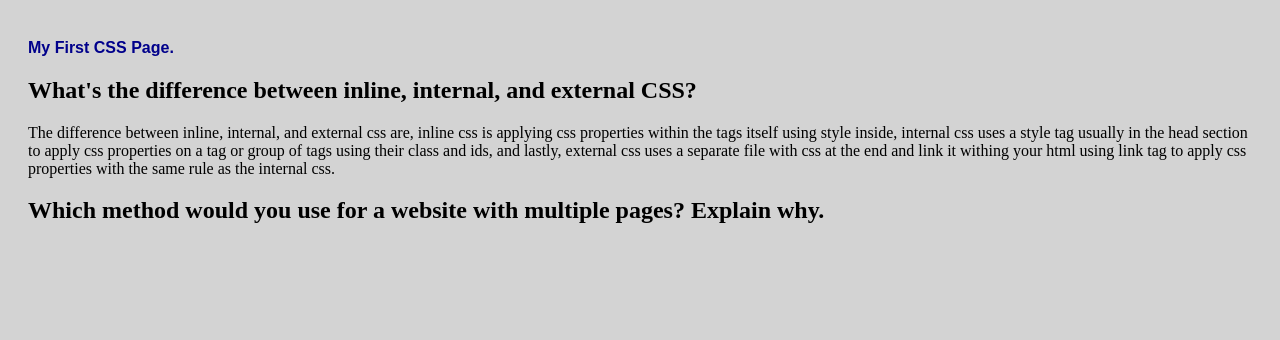
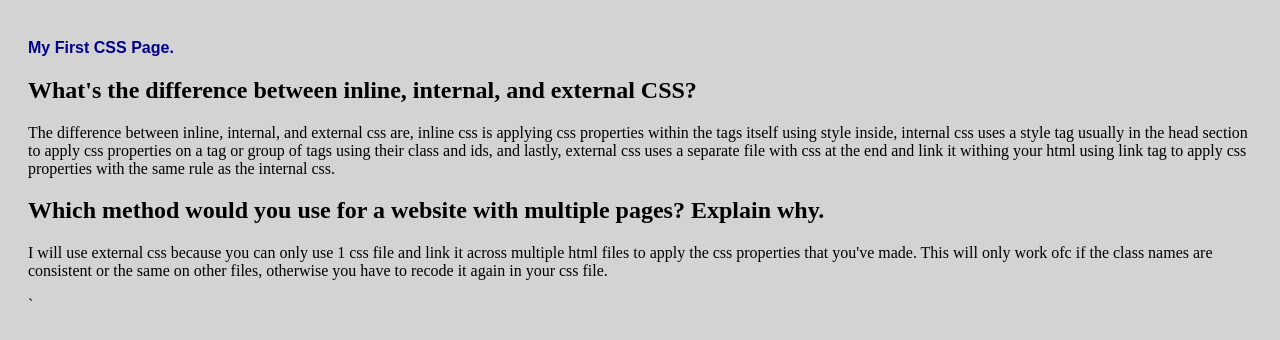
Before and after one commit to andreibasilio-developer/WebTech, a plain HTML site: page css-laboratory/lab1.html in a window 1280 px wide. Drawn offline with Linux system fonts and the light colour scheme.

Commit message:
Added a sentenc explaining which css method will I use if I have multiple websites.

```diff
--- a/css-laboratory/lab1.html
+++ b/css-laboratory/lab1.html
@@ -16,6 +16,6 @@
     <h2>What's the difference between inline, internal, and external CSS?</h2>
     <p>The difference between inline, internal, and external css are, inline css is applying css properties within the tags itself using style inside, internal css uses a style tag usually in the head section to apply css properties on a tag or group of tags using their class and ids, and lastly, external css uses a separate file with css at the end and link it withing your html using link tag to apply css properties with the same rule as the internal css.</p>
     <h2>Which method would you use for a website with multiple pages? Explain why.</h2>
-    <p></p>
-</body>
+    <p>I will use external css because you can only use 1 css file and link it across multiple html files to apply the css properties that you've made. This will only work ofc if the class names are consistent or the same on other files, otherwise you have to recode it again in your css file.</p>
+</body>`
 </html>
```
